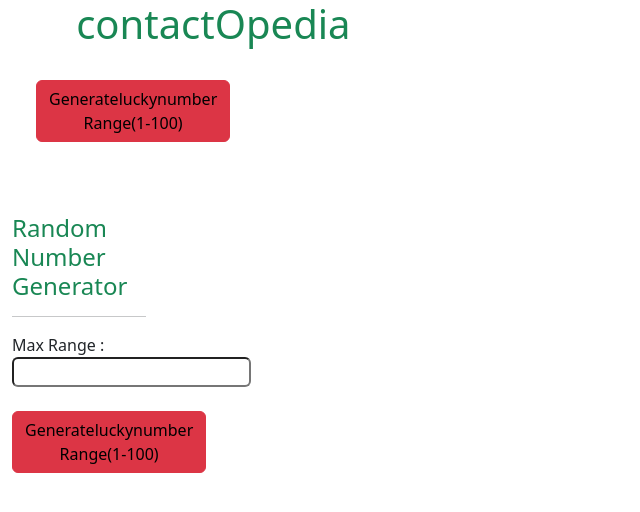
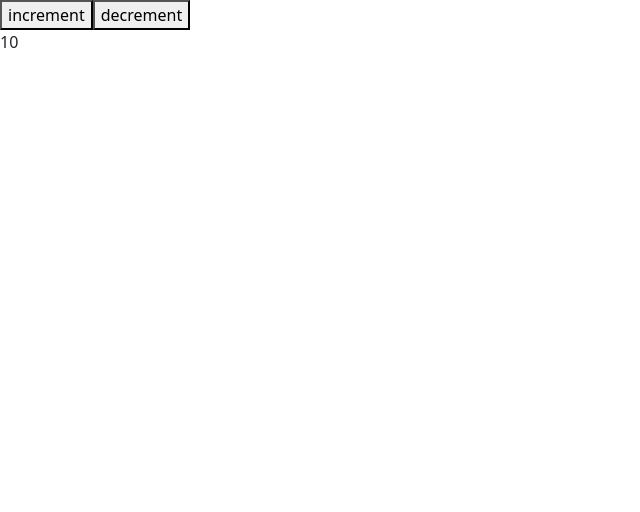
Before and after one commit to owengajoseph/vue, a Vue app in the folder vue-proj/: page / in a window 1280 px wide. Shown: the top 512 px of the page, without its empty margins (0-640 px from the left). Built offline with nearby package versions, Linux system fonts and the light colour scheme.

Commit message:
props, slots, an dcomposible

```diff
--- a/vue-proj/src/App.vue
+++ b/vue-proj/src/App.vue
@@ -1,26 +1,11 @@
 <template>
-    <div class="col-4 bg-white text-center-p-4">
-        <h1 class="text-center text-success"> contactOpedia</h1>
-        <div class="container">
+    <button @click="increment"> increment</button>
+    <button @click="decrement">decrement</button>
+    <p>{{ count }}</p>
+</template>
 
 
-            <LuckyNumber></LuckyNumber>
-            <br><br>
-            <LuckyNumberV2></LuckyNumberV2>
-        </div>
-
-    </div>
-</template>
-
 <script setup>
-import { ref } from 'vue';
-import LuckyNumber from './componets/LuckyNumber.vue';
-import LuckyNumberV2 from './componets/LuckyNumberV2.vue';
-let maxNumber = ref(100)
-
-//provide this value into an imaginary memory
-//it is stored as a key value pair where the key MUST be unique
-
-
-
+import { useCounter } from './composibles/useCounter';
+const { count, increment, decrement } = useCounter()
 </script>
--- /dev/null
+++ b/vue-proj/src/composibles/useCounter.js
@@ -0,0 +1,12 @@
+import { ref } from 'vue'
+export function useCounter() {
+    const count
+        = ref(10);
+    const increment = () => {
+        count.value++;
+    };
+    const decrement = () => {
+        count.value--;
+    };
+    return { count, increment, decrement }
+}
```
Also changed, not shown: vue-proj/cleaned/LuckNumberParentComponent.vue (added, +39 -0 lines), vue-proj/src/componets/ButtonCounter.vue (+0 -8 lines), vue-proj/cleaned/LuckyNumber.vue (renamed from vue-proj/src/componets/LuckyNumber.vue), vue-proj/cleaned/LuckyNumberV2.vue (renamed from vue-proj/src/componets/LuckyNumberV2.vue).
